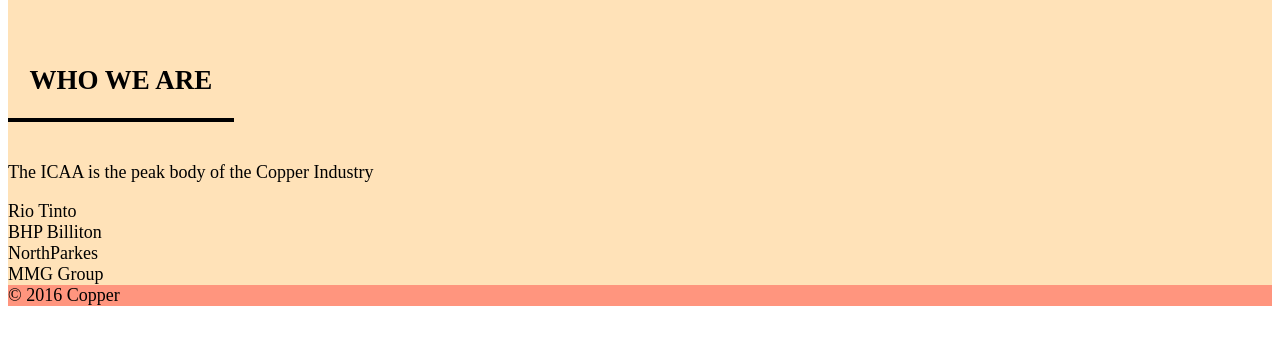
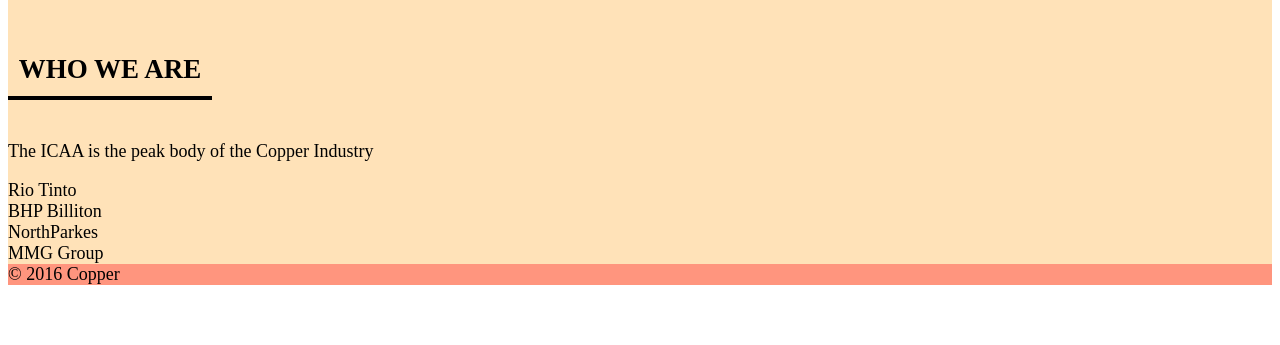
Before and after one commit to angiekohherold/angiekohherold.github.io, a plain HTML site: page unit_5/index.html in a window 1280 px wide. Shown: the part 81-426 px from the top of the page. Drawn offline with Linux system fonts and the light colour scheme.

Commit message:
change h2 padding from .8em to .4em

```diff
--- a/unit_5/style.css
+++ b/unit_5/style.css
@@ -8,7 +8,7 @@ h1 {
 
 h2 {
 	font-size: 1.5em;
-	padding: .8em;
+	padding: .4em;
 }
 
 img {
```
